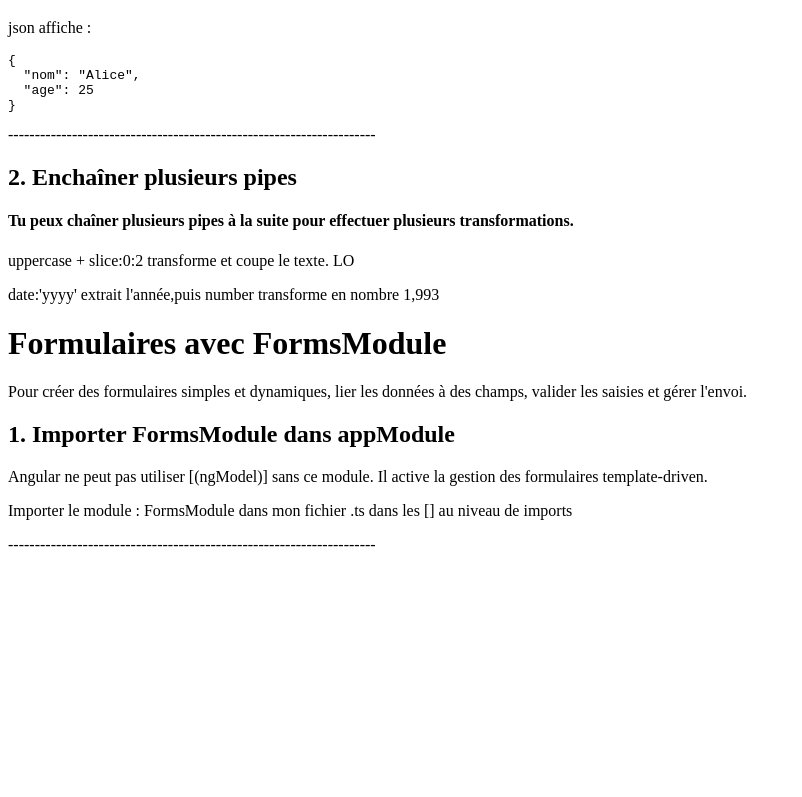
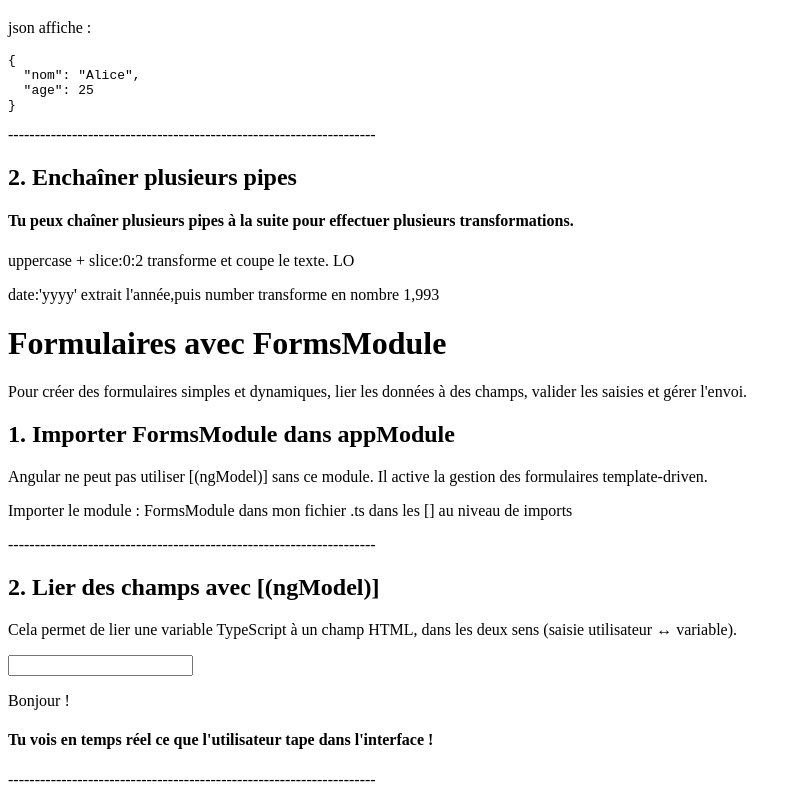
Before and after one commit to Loicwr/TestAngular, an Angular app: page / in a window 1280 px wide. Shown: the part 4697-5494 px from the top of the page, without its empty margins (0-802 px from the left). Before the commit the page ends 5259 px from the top, so only its background shows below. Built offline with nearby package versions, Linux system fonts and the light colour scheme.

Commit message:
feat(formulaires): add ngModel binding example and update template

```diff
--- a/src/app/formulaires-avec-forms-module/formulaires-avec-forms-module.component.html
+++ b/src/app/formulaires-avec-forms-module/formulaires-avec-forms-module.component.html
@@ -6,3 +6,13 @@
 <p>Importer le module : FormsModule dans mon fichier .ts dans les [] au niveau de imports</p>
 
 ---------------------------------------------------------------------
+
+<h2>2. Lier des champs avec [(ngModel)]</h2>
+<p>Cela permet de lier une variable TypeScript à un champ HTML, dans les deux sens (saisie utilisateur ↔ variable).</p>
+
+<input type="text" [(ngModel)]="prenom" name="prenom" />
+<p>Bonjour {{ prenom }} !</p>
+
+<h4>Tu vois en temps réel ce que l'utilisateur tape dans l'interface !</h4>
+
+---------------------------------------------------------------------
--- a/src/app/formulaires-avec-forms-module/formulaires-avec-forms-module.component.ts
+++ b/src/app/formulaires-avec-forms-module/formulaires-avec-forms-module.component.ts
@@ -1,3 +1,4 @@
+import { CommonModule } from '@angular/common';
 import { Component } from '@angular/core';
 import { FormsModule } from '@angular/forms';
 
@@ -8,5 +9,5 @@ import { FormsModule } from '@angular/forms';
   styleUrl: './formulaires-avec-forms-module.component.scss'
 })
 export class FormulairesAvecFormsModuleComponent {
-
+  prenom = '';
 }
```
